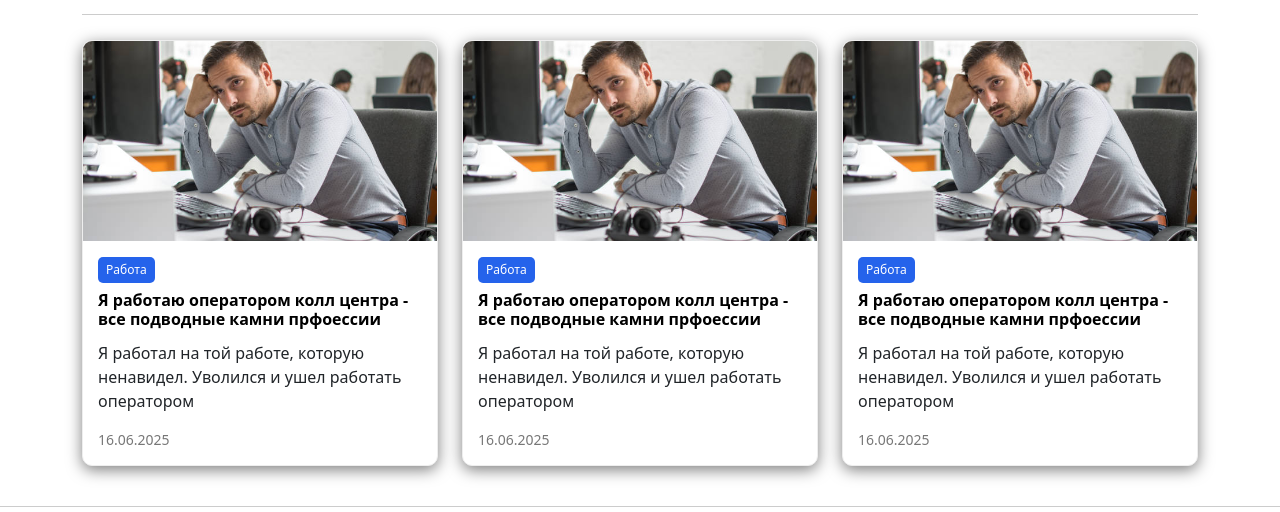
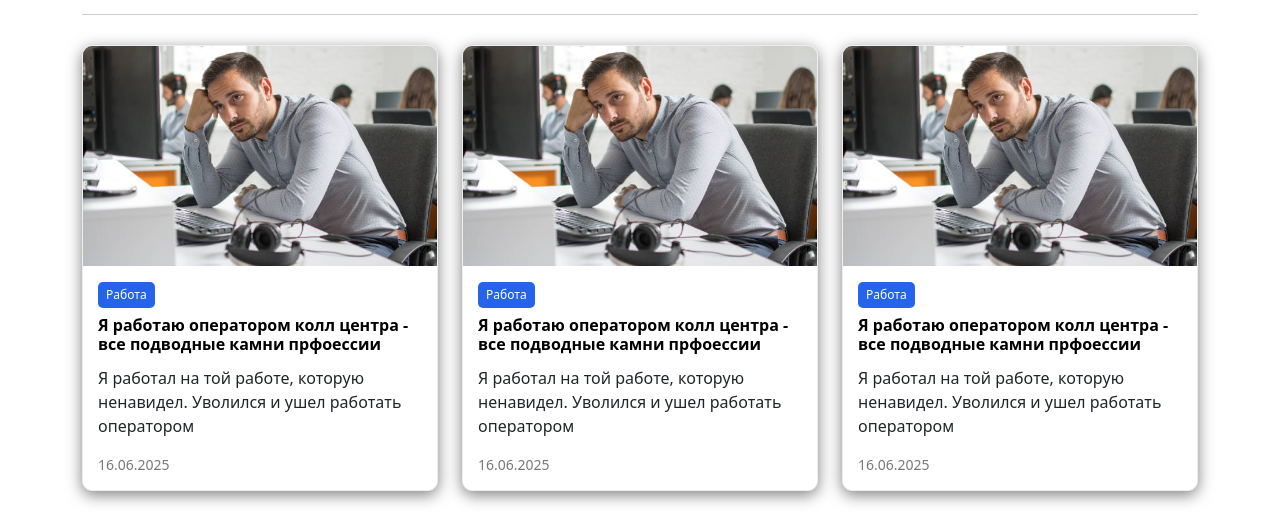
Before and after one commit to exhum0/exhum0, an Astro site: page /Blog in a window 1280 px wide. Shown: the part 113-625 px from the top of the page. Built offline with nearby package versions, Linux system fonts and the light colour scheme; Astro itself is replaced by a stand-in of ours.

Commit message:
Update style.css

```diff
--- a/public/assets/css/style.css
+++ b/public/assets/css/style.css
@@ -259,7 +259,7 @@ input, textarea {
 /* Blog */
 
 .blog {
-  margin-top: 25px;
+  margin-top: 30px;
 }
 
 .section-title {
@@ -286,7 +286,7 @@ input, textarea {
 
 .post-image {
   width: 100%;
-  height: 200px;
+  height: 220px;
   object-fit: cover;
 }
 
```
